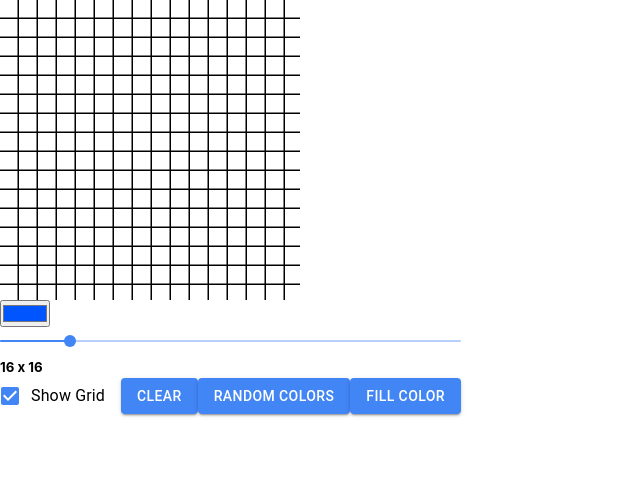
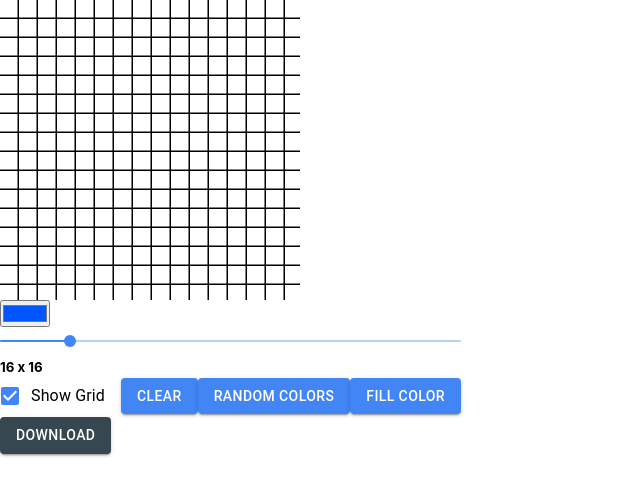
Before and after one commit to MatthewGreenspun/grid-canvas, a React (Create React App) app: page / in a window 1280 px wide. Shown: the top 496 px of the page, without its empty margins (0-640 px from the left). Built offline with nearby package versions, Linux system fonts and the light colour scheme.

Commit message:
added ability to download image as png

```diff
--- a/src/components/Canvas.tsx
+++ b/src/components/Canvas.tsx
@@ -1,4 +1,9 @@
 import { useState, useCallback, useEffect, useRef } from "react";
+import Link from "@material-ui/core/Link";
+import Button from "@material-ui/core/Button";
+import Dialog from "@material-ui/core/Dialog";
+import DialogTitle from "@material-ui/core/DialogTitle";
+import DialogContent from "@material-ui/core/DialogContent";
 import Box from "@material-ui/core/Box";
 import CanvasSettings from "./CanvasSettings";
 
@@ -17,6 +22,8 @@ function Canvas() {
   const [dimensions, setDimensions] = useState(16);
   const [mouseIsDown, setMouseIsDown] = useState(false);
   const [border, setBorder] = useState(true);
+  const [isDownloading, setIsDownloading] = useState(false);
+
   const scaleCanvas = useCallback((canvas: HTMLCanvasElement) => {
     let dpi = window.devicePixelRatio;
     let style_height = +getComputedStyle(canvas)
@@ -147,6 +154,31 @@ function Canvas() {
           generateGrid,
         }}
       />
+      <Button
+        onClick={() => setIsDownloading(true)}
+        color="secondary"
+        variant="contained"
+      >
+        Download
+      </Button>
+      <Dialog open={isDownloading} onClose={() => setIsDownloading(false)}>
+        <DialogTitle>Preview Image</DialogTitle>
+        <DialogContent>
+          <img src={canvasRef.current?.toDataURL("image/png")} alt="drawing" />
+        </DialogContent>
+        <DialogContent>
+          <Button color="secondary" variant="contained">
+            <Link
+              underline="none"
+              href={canvasRef.current?.toDataURL("img/png")}
+              download
+              onClick={() => setIsDownloading(false)}
+            >
+              Download
+            </Link>
+          </Button>
+        </DialogContent>
+      </Dialog>
     </Box>
   );
 }
```
